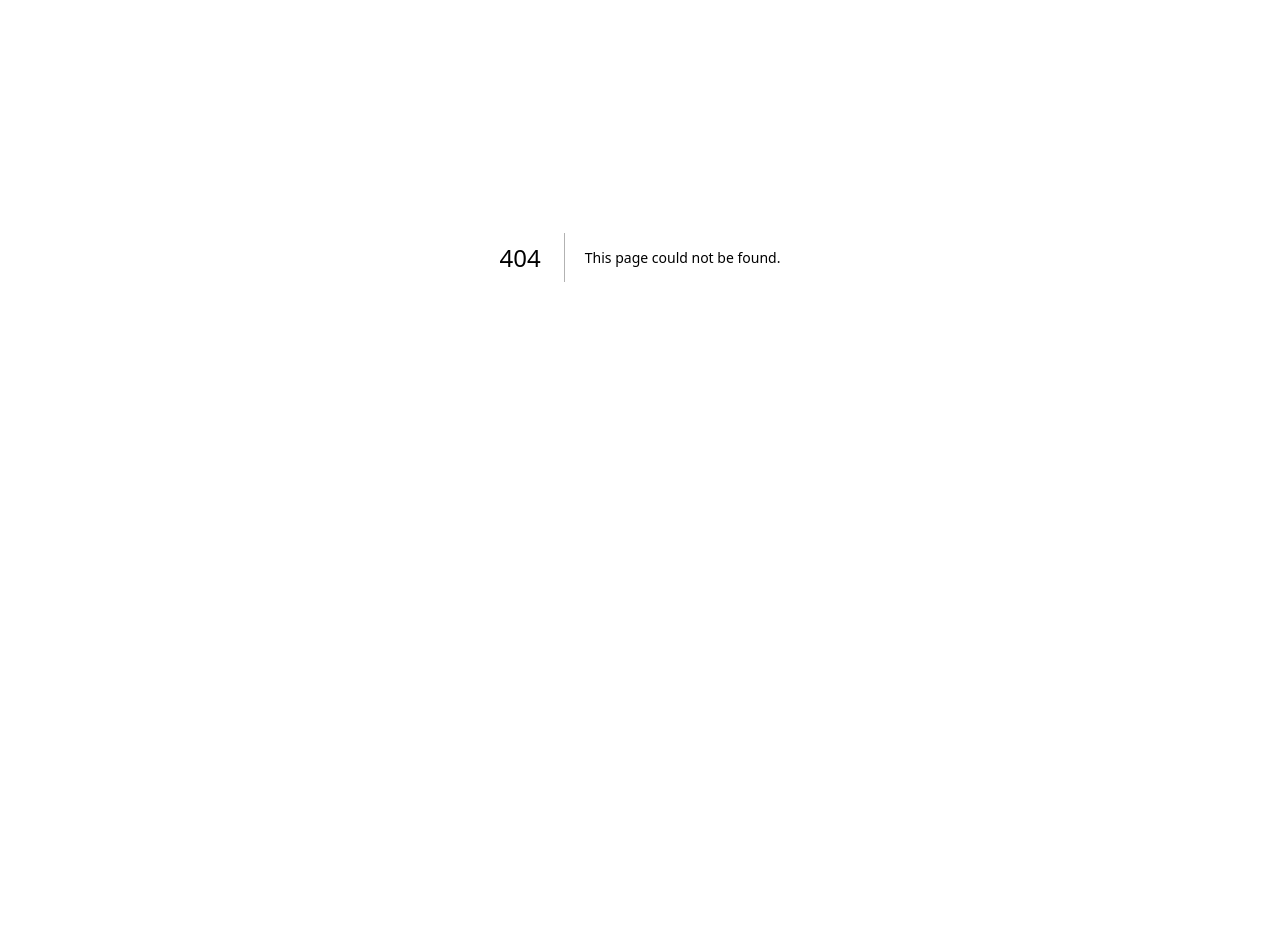
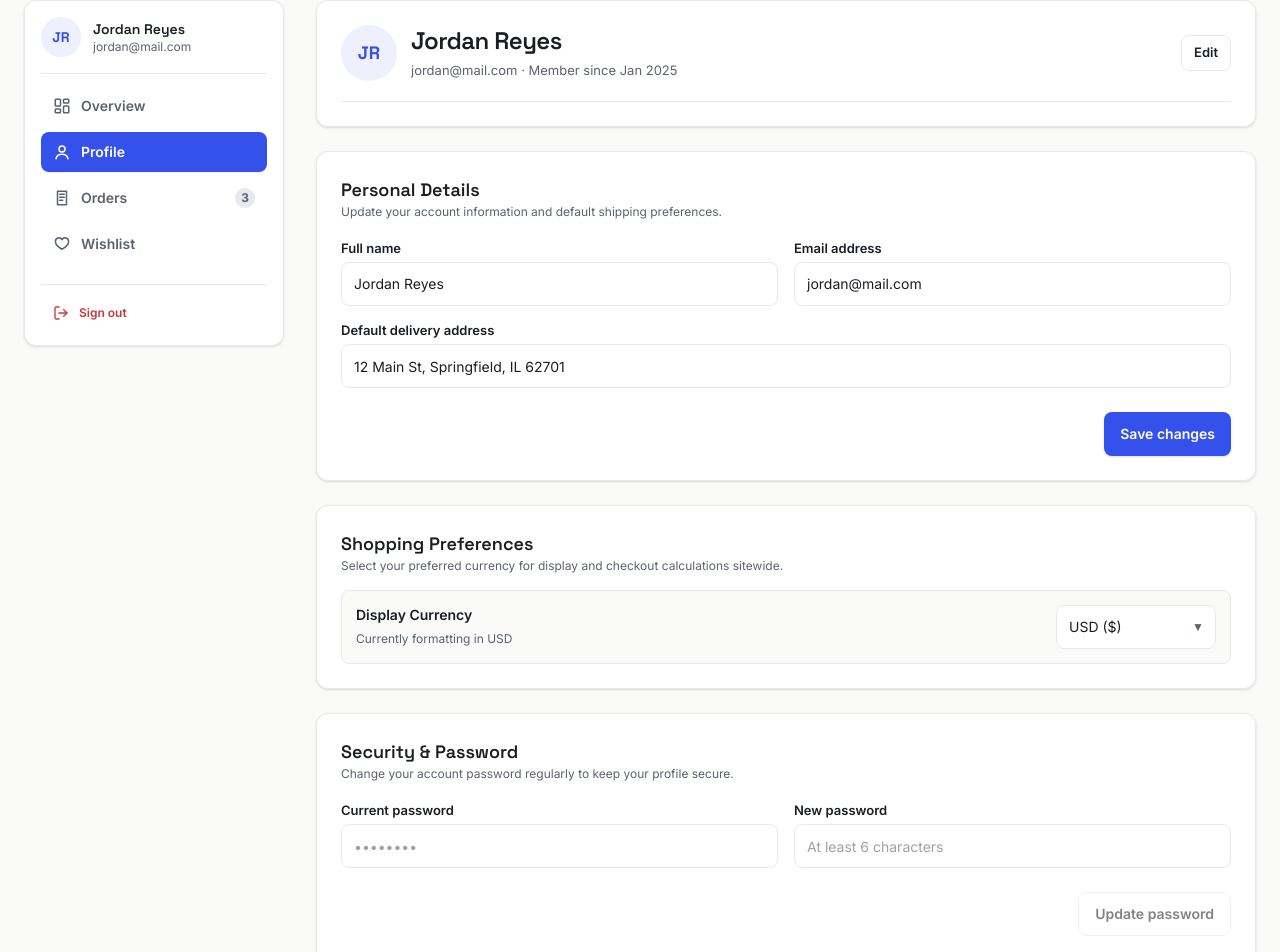
Before and after one commit to nelsonfrank/ecommerce-site-manpower, a Next.js app in the folder client/: page /dashboard/profile in a window 1280 px wide. Before the commit this address had no page. Shown: the part 143-1095 px from the top of the page. Before the commit the page ends 800 px from the top, so only its background shows below. Built offline with nearby package versions, Linux system fonts and the light colour scheme.

Commit message:
feat(dashboard): implement /dashboard/profile with details editor and preferences

```diff
--- /dev/null
+++ b/client/app/(site)/dashboard/profile/page.tsx
@@ -0,0 +1,214 @@
+"use client";
+
+import * as React from "react";
+import { useStore } from "@/lib/store";
+import type { CurrencyCode } from "@/lib/utils";
+import { Button } from "@/components/ui/Button";
+import { Input } from "@/components/ui/Input";
+import { Select } from "@/components/ui/Select";
+import { FormField } from "@/components/molecules/FormField";
+import { ProfileHeader } from "@/components/organisms/ProfileHeader";
+
+export default function DashboardProfilePage() {
+  const user = useStore((state) => state.user);
+  const setAuth = useStore((state) => state.setAuth);
+  const token = useStore((state) => state.token);
+  const currency = useStore((state) => state.currency);
+  const setCurrency = useStore((state) => state.setCurrency);
+  const showToast = useStore((state) => state.showToast);
+
+  const [fullName, setFullName] = React.useState(user?.fullName || "Jordan Reyes");
+  const [email, setEmail] = React.useState(user?.email || "jordan@mail.com");
+  const [address, setAddress] = React.useState("12 Main St, Springfield, IL 62701");
+  const [isSaving, setIsSaving] = React.useState(false);
+
+  // Security password state
+  const [currentPassword, setCurrentPassword] = React.useState("");
+  const [newPassword, setNewPassword] = React.useState("");
+  const [isUpdatingPassword, setIsUpdatingPassword] = React.useState(false);
+
+  const handleSaveProfile = (e: React.FormEvent) => {
+    e.preventDefault();
+    setIsSaving(true);
+
+    setTimeout(() => {
+      setIsSaving(false);
+      if (user) {
+        setAuth(
+          {
+            ...user,
+            fullName: fullName.trim(),
+            email: email.trim(),
+          },
+          token || "mock-token"
+        );
+      }
+      showToast({
+        message: "Profile details updated successfully!",
+      });
+    }, 400);
+  };
+
+  const handleCurrencyChange = (newCurrency: CurrencyCode) => {
+    setCurrency(newCurrency);
+    showToast({
+      message: `Store currency changed to ${newCurrency}`,
+    });
+  };
+
+  const handleUpdatePassword = (e: React.FormEvent) => {
+    e.preventDefault();
+    if (!currentPassword || !newPassword) {
+      showToast({ message: "Please fill in password fields." });
+      return;
+    }
+    setIsUpdatingPassword(true);
+
+    setTimeout(() => {
+      setIsUpdatingPassword(false);
+      setCurrentPassword("");
+      setNewPassword("");
+      showToast({ message: "Password updated successfully!" });
+    }, 400);
+  };
+
+  return (
+    <div className="space-y-6">
+      {/* Profile Header Card */}
+      <div className="rounded-md border border-mist bg-surface p-6 shadow-sm">
+        <ProfileHeader
+          name={user?.fullName || fullName}
+          email={user?.email || email}
+          memberSince="Member since Jan 2025"
+        />
+      </div>
+
+      {/* Personal Details Form */}
+      <div className="rounded-md border border-mist bg-surface p-6 shadow-sm space-y-5">
+        <div>
+          <h2 className="font-display font-semibold text-lg text-ink">
+            Personal Details
+          </h2>
+          <p className="font-sans text-xs text-slate">
+            Update your account information and default shipping preferences.
+          </p>
+        </div>
+
+        <form onSubmit={handleSaveProfile} className="space-y-4">
+          <div className="grid grid-cols-1 sm:grid-cols-2 gap-4">
+            <FormField label="Full name" htmlFor="profile-fullname">
+              <Input
+                id="profile-fullname"
+                value={fullName}
+                onChange={(e) => setFullName(e.target.value)}
+                required
+              />
+            </FormField>
+
+            <FormField label="Email address" htmlFor="profile-email">
+              <Input
+                id="profile-email"
+                type="email"
+                value={email}
+                onChange={(e) => setEmail(e.target.value)}
+                required
+              />
+            </FormField>
+          </div>
+
+          <FormField label="Default delivery address" htmlFor="profile-address">
+            <Input
+              id="profile-address"
+              value={address}
+              onChange={(e) => setAddress(e.target.value)}
+              required
+            />
+          </FormField>
+
+          <div className="pt-2 flex justify-end">
+            <Button type="submit" disabled={isSaving}>
+              {isSaving ? "Saving changes…" : "Save changes"}
+            </Button>
+          </div>
+        </form>
+      </div>
+
+      {/* Preferences Section: Currency */}
+      <div className="rounded-md border border-mist bg-surface p-6 shadow-sm space-y-4">
+        <div>
+          <h2 className="font-display font-semibold text-lg text-ink">
+            Shopping Preferences
+          </h2>
+          <p className="font-sans text-xs text-slate">
+            Select your preferred currency for display and checkout calculations sitewide.
+          </p>
+        </div>
+
+        <div className="flex flex-col sm:flex-row sm:items-center justify-between gap-3 p-3.5 rounded-sm bg-paper border border-mist">
+          <div>
+            <strong className="text-ink font-semibold text-sm block">Display Currency</strong>
+            <span className="text-slate text-xs">Currently formatting in {currency}</span>
+          </div>
+          <div className="w-40">
+            <Select
+              value={currency}
+              onChange={(e) => handleCurrencyChange(e.target.value as CurrencyCode)}
+              aria-label="Select display currency"
+            >
+              <option value="USD">USD ($)</option>
+              <option value="TZS">TZS (TSh)</option>
+              <option value="EUR">EUR (€)</option>
+              <option value="KES">KES (KSh)</option>
+            </Select>
+          </div>
+        </div>
+      </div>
+
+      {/* Security & Password Form */}
+      <div className="rounded-md border border-mist bg-surface p-6 shadow-sm space-y-5">
+        <div>
+          <h2 className="font-display font-semibold text-lg text-ink">
+            Security & Password
+          </h2>
+          <p className="font-sans text-xs text-slate">
+            Change your account password regularly to keep your profile secure.
+          </p>
+        </div>
+
+        <form onSubmit={handleUpdatePassword} className="space-y-4">
+          <div className="grid grid-cols-1 sm:grid-cols-2 gap-4">
+            <FormField label="Current password" htmlFor="curr-pass">
+              <Input
+                id="curr-pass"
+                type="password"
+                placeholder="••••••••"
+                value={currentPassword}
+                onChange={(e) => setCurrentPassword(e.target.value)}
+              />
+            </FormField>
+
+            <FormField label="New password" htmlFor="new-pass">
+              <Input
+                id="new-pass"
+                type="password"
+                placeholder="At least 6 characters"
+                value={newPassword}
+                onChange={(e) => setNewPassword(e.target.value)}
+              />
+            </FormField>
+          </div>
+
+          <div className="pt-2 flex justify-end">
+            <Button
+              type="submit"
+              variant="secondary"
+              disabled={isUpdatingPassword || !currentPassword || !newPassword}
+            >
+              {isUpdatingPassword ? "Updating…" : "Update password"}
+            </Button>
+          </div>
+        </form>
+      </div>
+    </div>
+  );
+}
```
